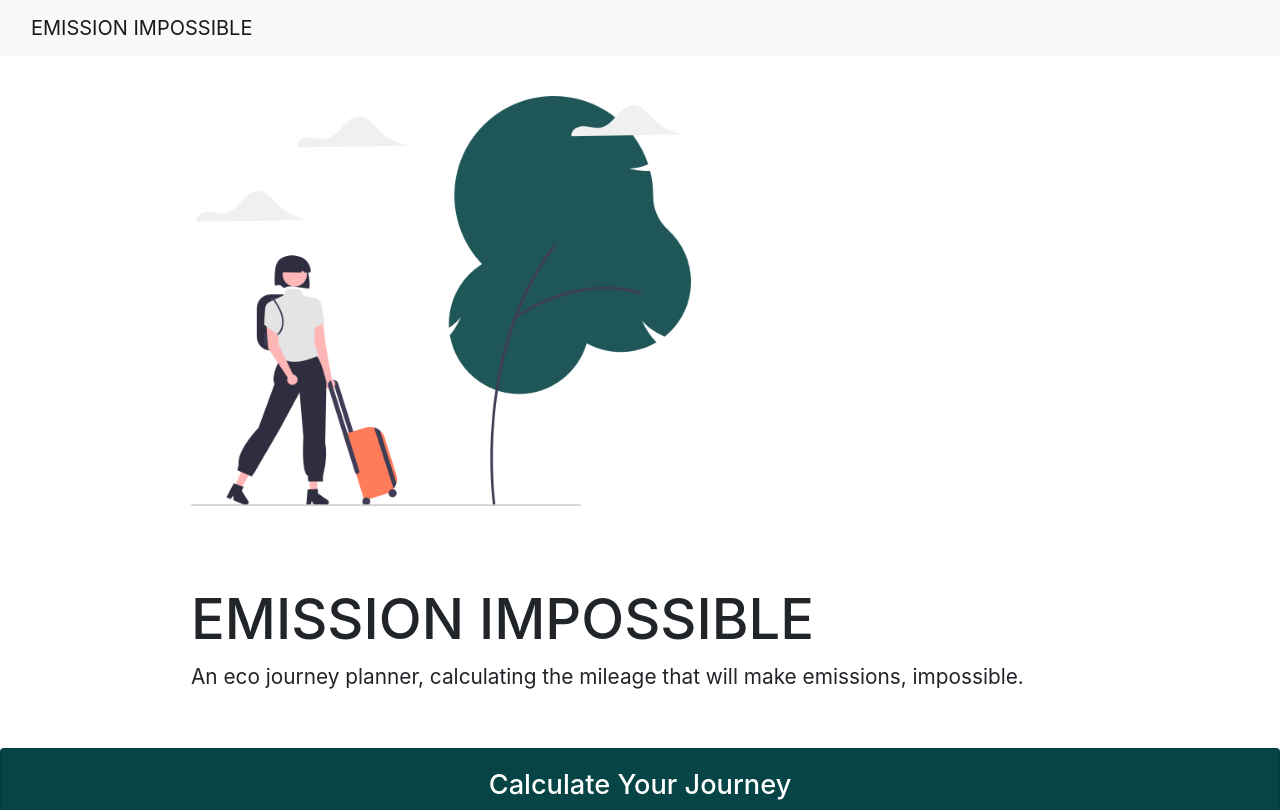
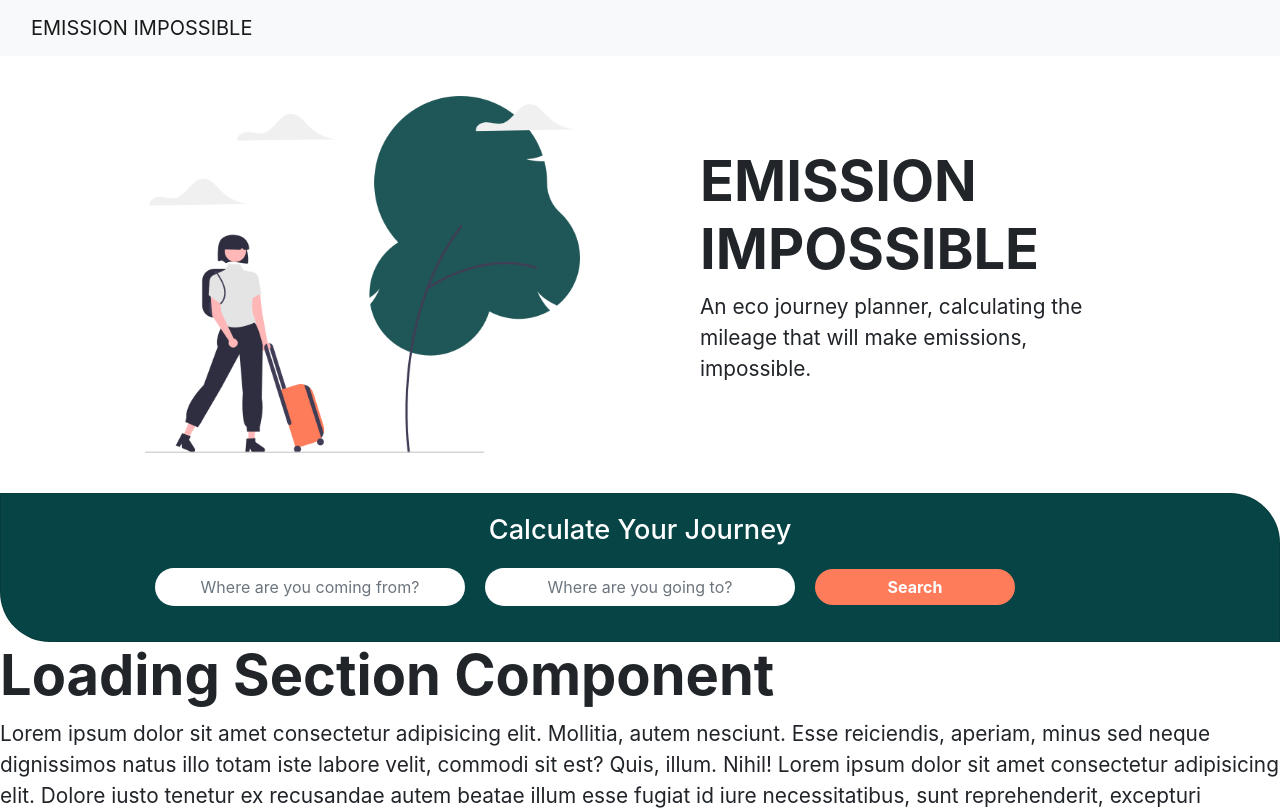
Before and after one commit to SchoolOfCode/w20_final-project-team-e, a React (Create React App) app: page / in a window 1280 px wide. Shown: the top 810 px of the page. Built offline with nearby package versions, Linux system fonts and the light colour scheme.

Commit message:
Added border-radius to search bar. Edited hero section CSS

```diff
--- a/src/components/HeroSection/HeroSection.css
+++ b/src/components/HeroSection/HeroSection.css
@@ -1,11 +1,12 @@
 h1 {
   font-size: 3.5rem;
+  font-weight: bolder;
 }
 p {
   font-size: 1.3rem;
 }
 .main-div {
-  width: 85%;
+  width: 100%;
   max-width: 1500px;
   margin: 0 auto 0 auto;
   padding: 0 20px 0 20px;
@@ -22,13 +23,14 @@ p {
   flex-direction: column;
   flex-basis: 100%;
   flex: 1;
+  justify-content: center;
   padding: 40px;
 }
 .bottom-margin {
   margin-bottom: 100px;
 }
 .hero-image {
-  width: 500px;
+  width: 100%;
 }
 
 /* Responsive CSS */
--- a/src/components/SearchCard/SearchCard.css
+++ b/src/components/SearchCard/SearchCard.css
@@ -3,6 +3,7 @@ input[type="text"]::placeholder {
 }
 .card {
   background-color: #074445;
+  border-radius: 0 50px 0 50px;
 }
 .card-title {
   color: white;
```
